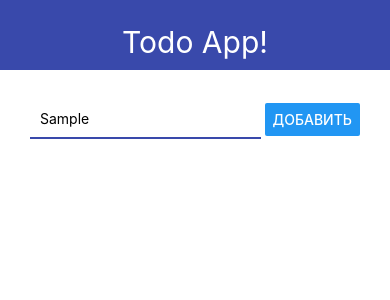
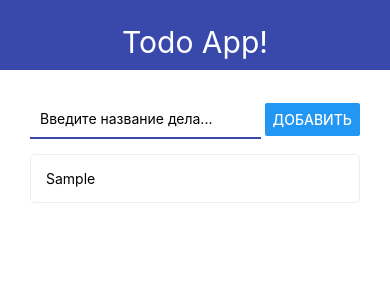
Before and after one commit to DRR0B0T/react_native, a React Native app: screen / in a window 390 px wide. Both pictures are taken after typing "Sample" into the empty fields and a click on the button "ДОБАВИТЬ". Shown: the top 300 px of the page. Built offline with nearby package versions, Linux system fonts and the light colour scheme.

Commit message:
add remove, add todo list

```diff
--- a/App.js
+++ b/App.js
@@ -1,7 +1,8 @@
 import React, {useState} from 'react';
-import {StyleSheet, Text, View} from 'react-native';
+import {StyleSheet, Text, View, FlatList} from 'react-native';
 import {Navbar} from './src/Navbar'
 import {AddTodo} from "./src/AddTodo";
+import {Todo} from "./src/Todo";
 
 export default function App() {
     const [todos, setTodos] = useState([])
@@ -14,19 +15,10 @@
                  title
              }
          ])
+    }
 
-    //     const newTodo = {
-    //         id: Date.now().toString(),
-    //         title
-    //     }
-
-        // setTodos(todos.concat([ newTodo ]))
-        // setTodos((prevTodos) => {
-        //     return [
-        //         ...prevTodos,
-        //         newTodo
-        //     ]
-        // })
+    const removeTodo = id => {
+        setTodos(prev => prev.filter(todo => todo.id !== id))
     }
 
     return (
@@ -34,6 +26,15 @@
             <Navbar title="Todo App!"/>
             <View style={styles.container}>
             <AddTodo onSubmit={addTodo} />
+            <FlatList
+            keyExtractor={item => item.id.toString()}
+            data={todos}
+            renderItem={({item})=>(
+                <Todo todo={item}  onRemove={removeTodo}/>
+            )
+            }
+            />
+
             </View>
         </View>
     );
--- a/src/AddTodo.js
+++ b/src/AddTodo.js
@@ -1,11 +1,31 @@
-import React from 'react'
-import {View, StyleSheet, TextInput, Button} from "react-native";
+import React, {useState} from 'react'
+import {View, StyleSheet, TextInput, Button, Alert} from "react-native";
 
-export const AddTodo = props => {
+export const AddTodo = ({ onSubmit }) => {
+    const [value, setValue] = useState('')
+
+    const pressHandler = () => {
+        if(value.trim()){
+            onSubmit(value)
+            setValue('')
+        }else{
+            Alert.alert('Название дела не может быть пустым!')
+        }
+
+    }
+
     return (
         <View style={styles.block}>
-            <TextInput style={styles.input} />
-            <Button title="Добавить" />
+            <TextInput
+            style={styles.input}
+            onChangeText={setValue}
+            value={value}
+            placeholder="Введите название дела..."
+            autoCorrect={false}
+            autoCapitalize="none"
+            keyboardType="default"
+            />
+            <Button title="Добавить" onPress={pressHandler} />
         </View>
     )
 }
@@ -14,7 +34,8 @@
     block: {
         flexDirection: 'row',
         justifyContent: 'space-between',
-        alignItems: 'center'
+        alignItems: 'center',
+        marginBottom: 15
     },
     input: {
         width: '70%',
@@ -22,6 +43,5 @@
         borderStyle: 'solid',
         borderBottomWidth: 2,
         borderBottomColor: '#3949ab',
-
     }
 })
--- a/src/Navbar.js
+++ b/src/Navbar.js
@@ -16,10 +16,11 @@
         alignItems: 'center',
         justifyContent: 'flex-end',
         backgroundColor: '#3949ab',
-        paddingBottom: 10
+        paddingBottom: 10,
+
     },
     text: {
         color: 'white',
-        fontSize: 30
+        fontSize: 30,
     }
 })
--- /dev/null
+++ b/src/Todo.js
@@ -0,0 +1,30 @@
+import React from 'react'
+import {View, StyleSheet, Text, TouchableOpacity} from "react-native";
+
+export const Todo = ({ todo, onRemove }) => {
+
+
+    return (
+        <TouchableOpacity activOpacity={0.5} onPress={() =>{
+            console.log('Pressed', todo.id)
+        }}
+        onLongPress={onRemove.bind(null, todo.id)}
+        >
+        <View style={styles.todo}>
+            <Text>{todo.title}</Text>
+        </View>
+        </TouchableOpacity>
+    )
+}
+
+const styles = StyleSheet.create({
+    todo: {
+        flexDirection: 'row',
+        alignItems: 'center',
+        padding: 15,
+        borderWidth: 1,
+        borderColor: '#eee',
+        borderRadius: 5,
+        marginBottom: 10
+    }
+})
```
